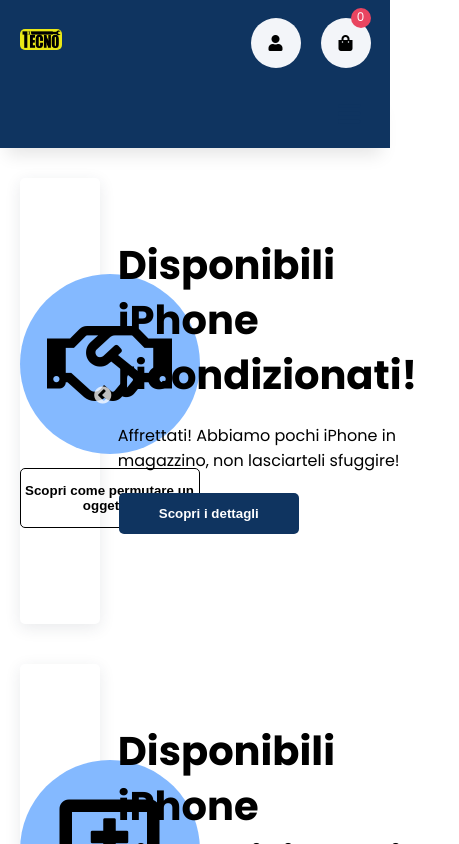
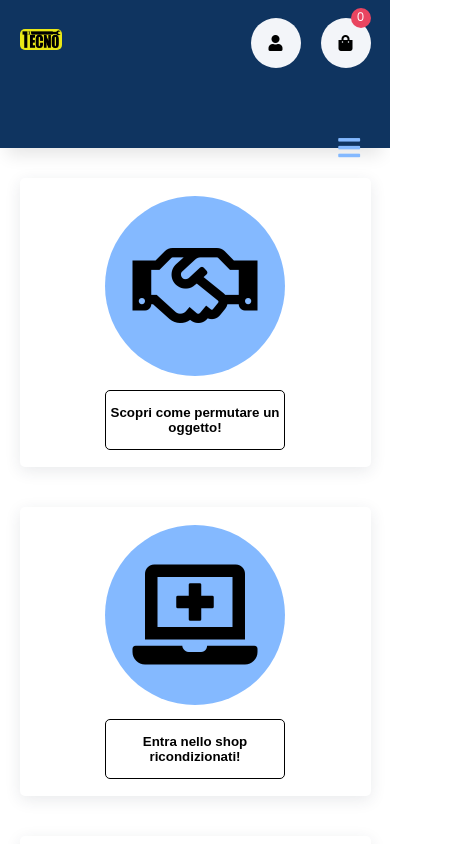
Before and after one commit to Paolo95/sitoMrTecno, a React (Create React App) app: page / in a window 390 px wide. Shown: the top 844 px of the page, 459 px wide, since content can reach past the window. Built offline with nearby package versions, Linux system fonts and the light colour scheme.

Commit message:
Improved UI for smartphone, change favicon

```diff
--- a/public/index.html
+++ b/public/index.html
@@ -7,7 +7,7 @@
     <meta name="theme-color" content="#000000" />
     <meta
       name="description"
-      content="Web site created using create-react-app"
+      content="Sito web ufficiale di Mr.Tecno"
     />
     <link rel="apple-touch-icon" href="%PUBLIC_URL%/logo192.png" />
     <!--
--- a/src/App.css
+++ b/src/App.css
@@ -377,13 +377,31 @@
     display: none;
   }
 
+  .home .homeSlide{
+    display: none;
+  }
+
+  .home .category-tab{
+    width: 100%;
+    margin-left: auto;
+    margin-right: auto;
+    padding-top: 5%;
+    padding-bottom: 5%;
+  }
+
   .search-box {
     display: none;
   }
 
+  .navlink .open{
+    top: 16%;
+    color: rgb(132, 185, 255);
+  }
 
-  .navlink .open{
-    top: 12%;
+  .nav-links-MobileMenu li a{
+    color:rgb(132, 185, 255);
+    font-weight: 700;
+    font-size: 18px;
   }
 
   .grid2{
@@ -419,7 +437,6 @@
 
   .cart-items .container{
     display: flex;
-
     flex-direction: column;
   }
 
```
Also changed, not shown: 1 other file (tests, documents, lock files or other folders).
